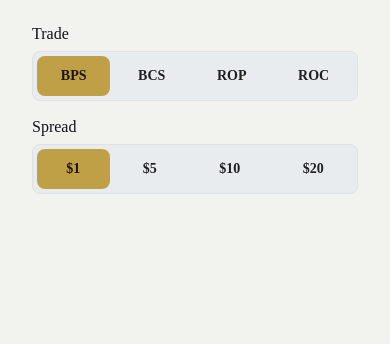
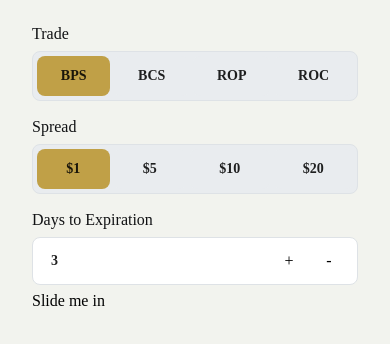
Before and after one commit to sharpmachine/arorc_calculator, a React Native app: screen / in a window 390 px wide. Shown: the top 344 px of the page. Built offline with nearby package versions, Linux system fonts and the light colour scheme.

Commit message:
Add textField component and functionality

```diff
--- a/App.js
+++ b/App.js
@@ -2,6 +2,7 @@ import { StatusBar } from 'expo-status-bar';
 import { useRef, useState, useEffect } from "react";
 import { StyleSheet, Text, View } from 'react-native';
 import  SegmentedControl from './SegmentedControl';
+import TextField from './TextField';
 
 export default function App() {
   return (
@@ -36,7 +37,7 @@ export default function App() {
         ]}
       />
       <SegmentedControl
-        name="trade"
+        name="Spread"
         callback={(val) => console.log(val)}
         defaultIndex={0}
         controlRef={useRef()}
@@ -64,6 +65,16 @@ export default function App() {
           }
         ]}
       />
+
+      <TextField
+        name="dte"
+        defaultValue={3}
+        leadingSymbol="$"
+        callback={(val) => console.log(val)}
+        controlRef={useRef()}
+        label="Days to Expiration"
+      />
+
       <StatusBar style="auto" />
     </View>
   );
--- a/SegmentedControl.js
+++ b/SegmentedControl.js
@@ -29,7 +29,6 @@ const SegmentedControl = ({
             <div className="control-label">{label}</div>
             <div className={`controls ${componentReady.current ? 'ready' : 'idle'}`}>
                 {segments.map((item, i) => (
-
                     <button
                         key={item.value}
                         className={`segment ${i === activeIndex ? 'active': 'inactive'}`}
--- /dev/null
+++ b/TextField.css
@@ -0,0 +1,157 @@
+
+.text-field-container {
+    width: 100%;
+    display: flex;
+    flex-direction: column;
+    gap: 8px;
+}
+
+.nudgers {
+    /* Nudgers */
+
+    /* Auto layout */
+
+    display: flex;
+    flex-direction: row;
+    align-items: flex-start;
+    padding: 0px;
+
+    /* width: 80px;
+    height: 40px; */
+
+
+    /* Inside auto layout */
+
+    flex: none;
+    order: 1;
+    flex-grow: 0;
+}
+
+.nudger {
+    /* Auto layout */
+
+display: flex;
+flex-direction: row;
+justify-content: center;
+align-items: center;
+/* padding: 8px; */
+gap: 8px;
+
+width: 40px;
+height: 40px;
+
+
+/* Inside auto layout */
+
+flex: none;
+order: 0;
+flex-grow: 0;
+}
+
+.text-field {
+    /* Field */
+
+
+box-sizing: border-box;
+
+/* Auto layout */
+
+display: flex;
+flex-direction: row;
+align-items: center;
+padding: 4px 8px 4px 16px;
+gap: 8px;
+
+/* width: 256px; */
+height: 48px;
+
+/* Surface
+
+White
+*/
+background: #FFFFFF;
+/* Gray Neutral Palette/300 */
+
+border: 1px solid #DEE2E6;
+border-radius: 8px;
+
+/* Inside auto layout */
+
+flex: none;
+order: 1;
+align-self: stretch;
+flex-grow: 0;
+}
+
+.text-field input {
+    /* Value */
+
+
+/* width: 144px; */
+height: 16px;
+
+font-family: 'Work Sans';
+font-style: normal;
+font-weight: 600;
+font-size: 14px;
+line-height: 16px;
+border-width: 0;
+
+/* On Surface (On Light Bg)/High Emphasis */
+
+color: rgba(0, 0, 0, 0.87);
+
+
+/* Inside auto layout */
+
+flex: none;
+order: 0;
+flex-grow: 1;
+}
+
+.text-field input:focus {
+    outline: none;
+}
+
+.text-field-label {
+    font-family: 'Work Sans';
+    font-style: normal;
+    font-weight: 500;
+    font-size: 16px;
+    line-height: 19px;
+    /* identical to box height */
+
+
+    color: #111214;
+
+
+    /* Inside auto layout */
+
+    flex: none;
+    order: 0;
+    flex-grow: 0;
+  }
+
+  .slider {
+    /* Slider */
+
+
+/* Auto layout */
+
+display: flex;
+flex-direction: row;
+align-items: center;
+padding: 0px;
+isolation: isolate;
+
+width: 256px;
+height: 16px;
+
+
+/* Inside auto layout */
+
+flex: none;
+order: 2;
+align-self: stretch;
+flex-grow: 0;
+  }
--- /dev/null
+++ b/TextField.js
@@ -0,0 +1,73 @@
+import { useRef, useState, useEffect } from "react";
+import './TextField.css';
+
+const TextField = ({
+    // segments,
+    callback,
+    label,
+    defaultValue = 0,
+    leadingSymbol = '$',
+    defaultIndex = 0,
+    controlRef
+}) => {
+    const [activeIndex, setActiveIndex] = useState(defaultIndex);
+    const [value, setValue] = useState(defaultValue)
+    const componentReady = useRef();
+
+    const onInputChange = (event) => {
+        setValue(event.target.value);
+    }
+
+    const incrementUp = (value) => {
+        setValue(++value);
+    }
+
+    const incrementDown = (value) => {
+
+        setValue(--value);
+    }
+
+    useEffect(() => {
+        componentReady.current = true;
+    }, []);
+
+    useEffect(() => {
+        // const activeSegmentRef = segments[activeIndex].ref;
+    }, [activeIndex, callback]);
+
+    return (
+        <div className="text-field-container" ref={controlRef}>
+            <div className="text-field-label">{label}</div>
+            <div className={`text-field ${componentReady.current ? 'ready' : 'idle'}`}>
+                <input type="number"
+                value={value}
+                min="0"
+                onChange={onInputChange} />
+                <div className="nudgers">
+                    <div
+                        className="nudger nudge-up"
+                        onClick={()=> incrementUp(value)}
+                    >+</div>
+                    <div
+                        className="nudger nudge-down"
+                        onClick={()=> incrementDown(value)}
+                    >-</div>
+                </div>
+            </div>
+            <div className="slider">Slide me in</div>
+                {/* {segments.map((item, i) => (
+
+                    <button
+                        key={item.value}
+                        className={`segment ${i === activeIndex ? 'active': 'inactive'}`}
+                        ref={item.ref}
+                        onClick={() => onInputChange(item.value, i)}>
+                        {item.label}
+                    </button>
+                ))} */}
+
+        </div>
+    );
+}
+
+export default TextField;
```
